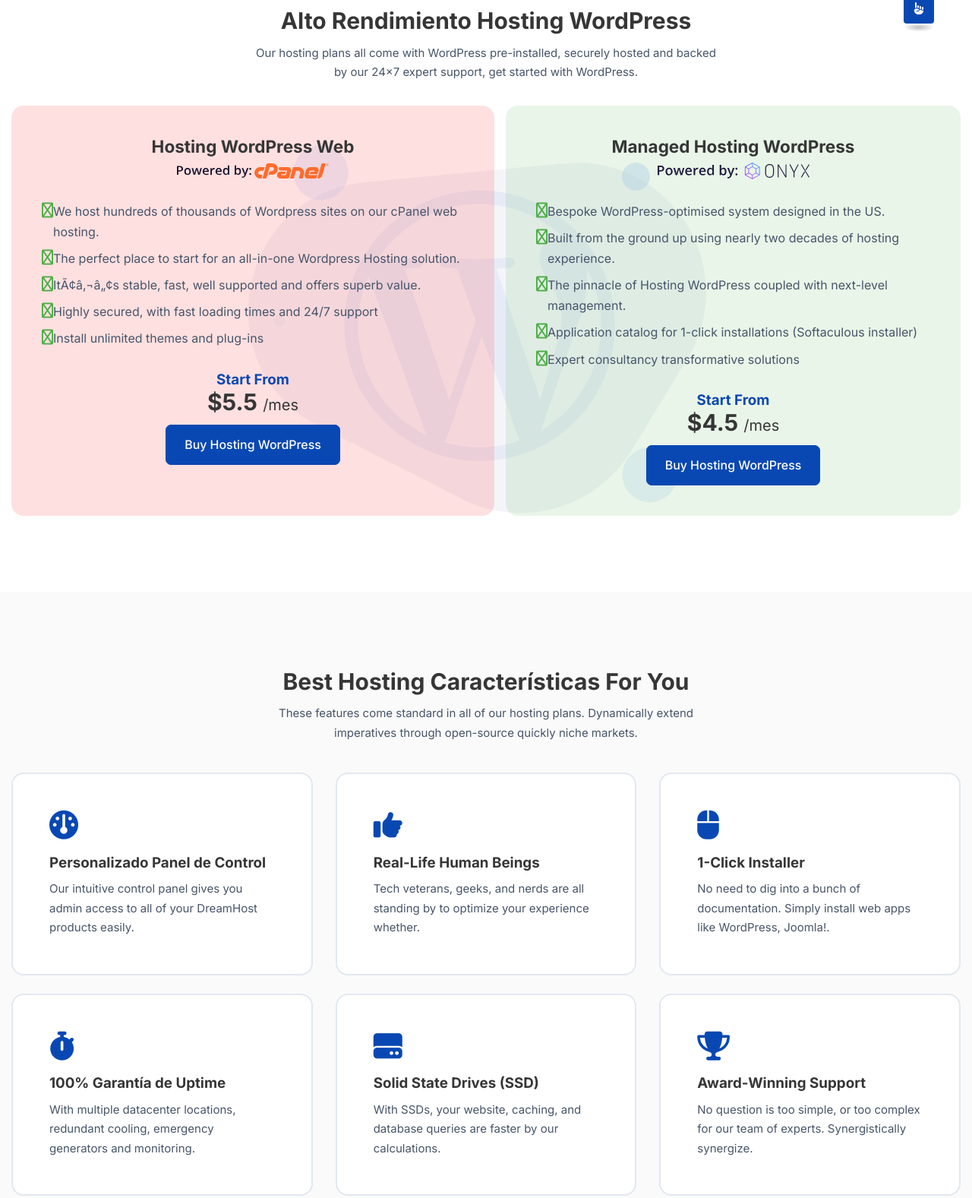
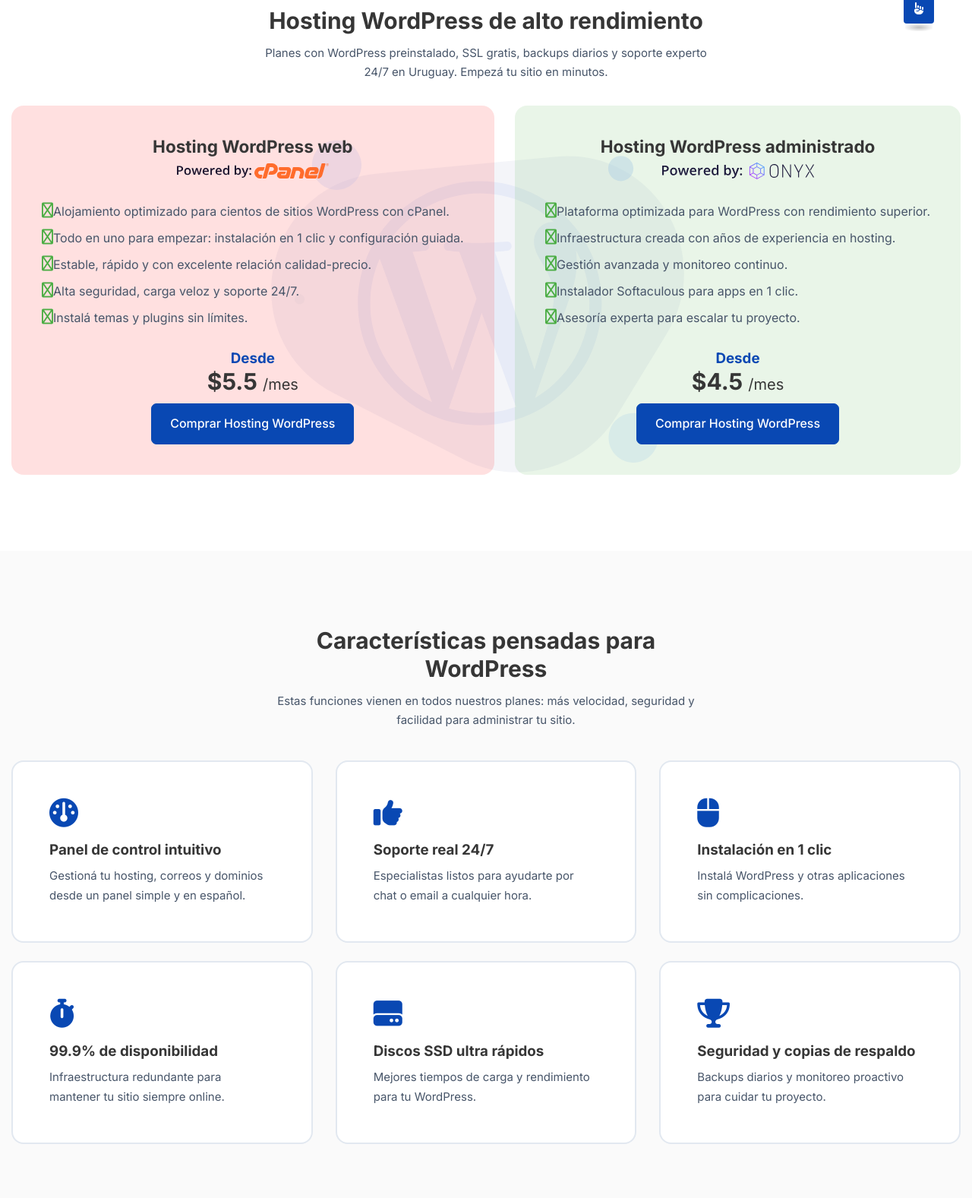
Before and after one commit to Jorguitouy/hostinguruguay.uy, a plain HTML site: page wp-hosting.html in a window 1280 px wide. Shown: the part 809-2386 px from the top of the page at 76% size. Drawn offline with Linux system fonts and the light colour scheme.

Commit message:
localizar wp-hosting: traducir secciones de precios, características, soporte y FAQs a es-UY

```diff
--- a/wp-hosting.html
+++ b/wp-hosting.html
@@ -812,8 +812,8 @@
                 <div class="row justify-content-center">
                     <div class="col-md-9 col-lg-6">
                         <div class="section-heading text-center">
-                            <h2>Alto Rendimiento Hosting WordPress</h2>
-                            <p>Our hosting plans all come with WordPress pre-installed, securely hosted and backed by our 24x7 expert support, get started with WordPress.</p>
+                            <h2>Hosting WordPress de alto rendimiento</h2>
+                            <p>Planes con WordPress preinstalado, SSL gratis, backups diarios y soporte experto 24/7 en Uruguay. Empezá tu sitio en minutos.</p>
                         </div>
                     </div>
                 </div>
@@ -821,38 +821,38 @@
                     <div class="wp-price-wrap" style="background: url('assets/img/wordpress-icon-color.svg')no-repeat center center">
                         <div class="wp-single-price">
                             <div class="wp-price-head mb-4">
-                                <h3 class="mb-1 h4">Hosting WordPress Web</h3>
+                                <h3 class="mb-1 h4">Hosting WordPress web</h3>
                                 <img src="assets/img/powered-by-cpanel.svg" alt="power by cpanel" width="200" class="img-fluid">
                             </div>
                             <ul class="wp-price-feature-list">
-                                <li class="py-1"><i class="far fa-check fa-lg text-success mr-2"></i> <span>We host hundreds of thousands of Wordpress sites on our cPanel web hosting.</span></li>
-                                <li class="py-1"><i class="far fa-check fa-lg text-success mr-2"></i> <span>The perfect place to start for an all-in-one Wordpress Hosting solution.</span></li>
-                                <li class="py-1"><i class="far fa-check fa-lg text-success mr-2"></i> <span>ItÃ¢â‚¬â„¢s stable, fast, well supported and offers superb value.</span></li>
-                                <li class="py-1"><i class="far fa-check fa-lg text-success mr-2"></i> <span>Highly secured, with fast loading times and 24/7 support</span></li>
-                                <li class="py-1"><i class="far fa-check fa-lg text-success mr-2"></i> <span>Install unlimited themes and plug-ins</span></li>
+                                <li class="py-1"><i class="far fa-check fa-lg text-success mr-2"></i> <span>Alojamiento optimizado para cientos de sitios WordPress con cPanel.</span></li>
+                                <li class="py-1"><i class="far fa-check fa-lg text-success mr-2"></i> <span>Todo en uno para empezar: instalación en 1 clic y configuración guiada.</span></li>
+                                <li class="py-1"><i class="far fa-check fa-lg text-success mr-2"></i> <span>Estable, rápido y con excelente relación calidad-precio.</span></li>
+                                <li class="py-1"><i class="far fa-check fa-lg text-success mr-2"></i> <span>Alta seguridad, carga veloz y soporte 24/7.</span></li>
+                                <li class="py-1"><i class="far fa-check fa-lg text-success mr-2"></i> <span>Instalá temas y plugins sin límites.</span></li>
                             </ul>
                             <div class="wp-price-action mt-4">
-                                <h4 class="h5 color-primary mb-0">Start From</h4>
+                                <h4 class="h5 color-primary mb-0">Desde</h4>
                                 <span class="h2 price d-block">$5.5 <small>/mes</small></span>
-                                <a href="#" class="btn btn-primary btn-lg">Buy Hosting WordPress</a>
+                                <a href="#" class="btn btn-primary btn-lg">Comprar Hosting WordPress</a>
                             </div>
                         </div>
                         <div class="wp-single-price">
                             <div class="wp-price-head mb-4">
-                                <h3 class="mb-1 h4">Managed Hosting WordPress</h3>
+                                <h3 class="mb-1 h4">Hosting WordPress administrado</h3>
                                 <img src="assets/img/powered-by-onyx.svg" alt="power by onyx" width="200" class="img-fluid">
                             </div>
                             <ul class="wp-price-feature-list">
-                                <li class="py-1"><i class="far fa-check fa-lg text-success mr-2"></i> <span>Bespoke WordPress-optimised system designed in the US.</span></li>
-                                <li class="py-1"><i class="far fa-check fa-lg text-success mr-2"></i> <span>Built from the ground up using nearly two decades of hosting experience.</span></li>
-                                <li class="py-1"><i class="far fa-check fa-lg text-success mr-2"></i> <span>The pinnacle of Hosting WordPress coupled with next-level management.</span></li>
-                                <li class="py-1"><i class="far fa-check fa-lg text-success mr-2"></i> <span>Application catalog for 1-click installations (Softaculous installer)</span></li>
-                                <li class="py-1"><i class="far fa-check fa-lg text-success mr-2"></i> <span>Expert consultancy transformative solutions</span></li>
+                                <li class="py-1"><i class="far fa-check fa-lg text-success mr-2"></i> <span>Plataforma optimizada para WordPress con rendimiento superior.</span></li>
+                                <li class="py-1"><i class="far fa-check fa-lg text-success mr-2"></i> <span>Infraestructura creada con años de experiencia en hosting.</span></li>
+                                <li class="py-1"><i class="far fa-check fa-lg text-success mr-2"></i> <span>Gestión avanzada y monitoreo continuo.</span></li>
+                                <li class="py-1"><i class="far fa-check fa-lg text-success mr-2"></i> <span>Instalador Softaculous para apps en 1 clic.</span></li>
+                                <li class="py-1"><i class="far fa-check fa-lg text-success mr-2"></i> <span>Asesoría experta para escalar tu proyecto.</span></li>
                             </ul>
                             <div class="wp-price-action mt-4">
-                                <h4 class="h5 color-primary mb-0">Start From</h4>
+                                <h4 class="h5 color-primary mb-0">Desde</h4>
                                 <span class="h2 price d-block">$4.5 <small>/mes</small></span>
-                                <a href="#" class="btn btn-primary btn-lg">Buy Hosting WordPress</a>
+                                <a href="#" class="btn btn-primary btn-lg">Comprar Hosting WordPress</a>
                             </div>
                         </div>
                     </div>
@@ -866,9 +866,8 @@
                 <div class="row justify-content-center">
                     <div class="col-md-9 col-lg-6">
                         <div class="section-heading text-center">
-                            <h2>Best Hosting Características For You</h2>
-                            <p>These features come standard in all of our hosting plans. Dynamically extend
-                                imperatives through open-source quickly niche markets.</p>
+                            <h2>Características pensadas para WordPress</h2>
+                            <p>Estas funciones vienen en todos nuestros planes: más velocidad, seguridad y facilidad para administrar tu sitio.</p>
                         </div>
                     </div>
                 </div>
@@ -879,9 +878,8 @@
                                 <span class="fas fa-gauge icon-size-md color-primary"></span>
                             </div>
                             <div class="features-box-content">
-                                <h5>Personalizado Panel de Control</h5>
-                                <p>Our intuitive control panel gives you admin access to all of your DreamHost products
-                                    easily.</p>
+                                <h5>Panel de control intuitivo</h5>
+                                <p>Gestioná tu hosting, correos y dominios desde un panel simple y en español.</p>
                             </div>
                         </div>
                     </div>
@@ -891,8 +889,8 @@
                                 <span class="fas fa-thumbs-up icon-size-md color-primary"></span>
                             </div>
                             <div class="features-box-content">
-                                <h5>Real-Life Human Beings</h5>
-                                <p>Tech veterans, geeks, and nerds are all standing by to optimize your experience whether.</p>
+                                <h5>Soporte real 24/7</h5>
+                                <p>Especialistas listos para ayudarte por chat o email a cualquier hora.</p>
                             </div>
                         </div>
                     </div>
@@ -902,9 +900,8 @@
                                 <span class="fas fa-mouse icon-size-md color-primary"></span>
                             </div>
                             <div class="features-box-content">
-                                <h5>1-Click Installer</h5>
-                                <p>No need to dig into a bunch of documentation. Simply install web apps like WordPress,
-                                    Joomla!.</p>
+                                <h5>Instalación en 1 clic</h5>
+                                <p>Instalá WordPress y otras aplicaciones sin complicaciones.</p>
                             </div>
                         </div>
                     </div>
@@ -914,9 +911,8 @@
                                 <span class="fas fa-stopwatch icon-size-md color-primary"></span>
                             </div>
                             <div class="features-box-content">
-                                <h5>100% Garantía de Uptime</h5>
-                                <p>With multiple datacenter locations, redundant cooling, emergency generators and
-                                    monitoring.</p>
+                                <h5>99.9% de disponibilidad</h5>
+                                <p>Infraestructura redundante para mantener tu sitio siempre online.</p>
                             </div>
                         </div>
                     </div>
@@ -926,8 +922,8 @@
                                 <span class="fas fa-hard-drive icon-size-md color-primary"></span>
                             </div>
                             <div class="features-box-content">
-                                <h5>Solid State Drives (SSD)</h5>
-                                <p>With SSDs, your website, caching, and database queries are faster by our calculations. </p>
+                                <h5>Discos SSD ultra rápidos</h5>
+                                <p>Mejores tiempos de carga y rendimiento para tu WordPress.</p>
                             </div>
                         </div>
                     </div>
@@ -937,9 +933,8 @@
                                 <span class="fas fa-trophy icon-size-md color-primary"></span>
                             </div>
                             <div class="features-box-content">
-                                <h5>Award-Winning Support</h5>
-                                <p>No question is too simple, or too complex for our team of experts. Synergistically
-                                    synergize.</p>
+                                <h5>Seguridad y copias de respaldo</h5>
+                                <p>Backups diarios y monitoreo proactivo para cuidar tu proyecto.</p>
                             </div>
                         </div>
                     </div>
@@ -953,17 +948,12 @@
                 <div class="row align-items-center justify-content-between">
                     <div class="col-12 col-lg-6">
                         <div class="cta-content-wrap text-white">
-                            <h2 class="text-white">
-                                24/7 Expert Hosting Support Our Personalizadoers Love
-                            </h2>
-                            <p>
-                                Objectively innovate high compellingly maintain progressively pursue
-                                mission-critical information quality imperatives.
-                            </p>
+                            <h2 class="text-white">Soporte experto 24/7 que te acompaña siempre</h2>
+                            <p>Estamos para ayudarte en cada paso: migración, configuración y optimización de tu WordPress.</p>
                         </div>
                         <div class="support-action d-inline-flex flex-wrap">
-                            <a href="mailto:support@yourdomain.com" class="me-3 text-info"><i class="fas fa-comment me-1 text-tertiary"></i>
-                                <span>support@yourdomain.com</span></a>
+                            <a href="mailto:soporte@hostinguruguay.uy" class="me-3 text-info"><i class="fas fa-comment me-1 text-tertiary"></i>
+                                <span>soporte@hostinguruguay.uy</span></a>
                             <a href="tel:+00123456789" class="mb-0 text-info"><i class="fas fa-phone-alt me-1 text-tertiary"></i>
                                 <span>+00123456789</span></a>
                         </div>
@@ -984,8 +974,8 @@
                 <div class="row justify-content-center">
                     <div class="col-md-9 col-lg-6">
                         <div class="section-heading text-center mb-5">
-                            <h2>Frequently Asked Queries</h2>
-                            <p>Efficiently productivate reliable paradigms before ubiquitous models. Continually utilize frictionless expertise whereas tactical relationships. Still have questions? Contact us</p>
+                            <h2>Preguntas frecuentes</h2>
+                            <p>Resolvemos las dudas más comunes sobre nuestros planes de WordPress. ¿Tenés otra consulta? Escribinos y te ayudamos 24/7.</p>
                         </div>
                     </div>
                 </div>
@@ -996,40 +986,40 @@
                             <!-- Item -->
                             <div class="accordion-item">
                                 <h2 class="accordion-header" id="headingOne">
-                                    <button class="accordion-button" type="button" data-bs-toggle="collapse" data-bs-target="#collapseOne" aria-expanded="true" aria-controls="collapseOne">If I have a WordPress site hosted somewhere else, can I move it to Kohost?</button>
+                                    <button class="accordion-button" type="button" data-bs-toggle="collapse" data-bs-target="#collapseOne" aria-expanded="true" aria-controls="collapseOne">Tengo mi sitio en otro hosting, ¿puedo migrarlo a Hosting Uruguay?</button>
                                 </h2>
                                 <div class="accordion-collapse collapse show" id="collapseOne" aria-labelledby="headingOne" data-bs-parent="#accordionExample">
-                                    <div class="accordion-body">Credibly maximize open-source methodologies via sustainable synergy. Dynamically predominate diverse architectures via user-centric technologies. Credibly enable clicks-and-mortar services whereas extensive services. Proactively integrate orthogonal technologies whereas seamless networks. Dynamically transition intermandated communities via premier mindshare.</div>
+                                    <div class="accordion-body">Sí. Realizamos la migración gratuita de tu WordPress sin cortes y coordinada por nuestro equipo técnico. Trasladamos archivos, base de datos y ajustamos DNS.</div>
                                 </div>
                             </div>
 
                             <!-- Item -->
                             <div class="accordion-item">
                                 <h2 class="accordion-header" id="headingTwo">
-                                    <button class="accordion-button collapsed" type="button" data-bs-toggle="collapse" data-bs-target="#collapseTwo" aria-expanded="false" aria-controls="collapseTwo">WhatÃ¢â‚¬â„¢s the difference between Hosting WordPress and shared Hosting Web?</button>
+                                    <button class="accordion-button collapsed" type="button" data-bs-toggle="collapse" data-bs-target="#collapseTwo" aria-expanded="false" aria-controls="collapseTwo">¿Cuál es la diferencia entre Hosting WordPress y hosting compartido?</button>
                                 </h2>
                                 <div class="accordion-collapse collapse" id="collapseTwo" aria-labelledby="headingTwo" data-bs-parent="#accordionExample">
-                                    <div class="accordion-body">Energistically conceptualize visionary results and premier best practices. Enthusiastically innovate leveraged testing procedures rather than progressive experiences. Uniquely incubate bricks-and-clicks potentialities and process-centric "outside the box" thinking. Dramatically recaptiualize magnetic services rather than fully tested products. Appropriately productize innovative convergence before superior niches.</div>
+                                    <div class="accordion-body">El Hosting WordPress está optimizado para este CMS: mejor caché, seguridad y velocidad. El compartido es generalista y sirve para varios tipos de proyectos.</div>
                                 </div>
                             </div>
 
                             <!-- Item -->
                             <div class="accordion-item">
                                 <h2 class="accordion-header" id="headingThree">
-                                    <button class="accordion-button collapsed" type="button" data-bs-toggle="collapse" data-bs-target="#collapseThree" aria-expanded="false" aria-controls="collapseThree">How do I know what Hosting WordPress plan is best for me?</button>
+                                    <button class="accordion-button collapsed" type="button" data-bs-toggle="collapse" data-bs-target="#collapseThree" aria-expanded="false" aria-controls="collapseThree">¿Cómo elijo el plan de WordPress adecuado?</button>
                                 </h2>
                                 <div class="accordion-collapse collapse" id="collapseThree" aria-labelledby="headingThree" data-bs-parent="#accordionExample">
-                                    <div class="accordion-body">Compellingly utilize go forward portals with go forward manufactured products. Continually evolve clicks-and-mortar web services and just in time quality vectors. Holisticly envisioneer unique technology whereas equity invested networks. Dynamically target reliable services without multifunctional convergence. Seamlessly visualize resource-leveling vortals after prospective partnerships.</div>
+                                    <div class="accordion-body">Depende del tráfico, el uso de plugins/temas y los recursos (CPU/RAM). Si estás en duda, contactanos y te asesoramos según tu caso.</div>
                                 </div>
                             </div>
 
                             <!-- Item -->
                             <div class="accordion-item">
                                 <h2 class="accordion-header" id="headingFour">
-                                    <button class="accordion-button collapsed" type="button" data-bs-toggle="collapse" data-bs-target="#collapseFour" aria-expanded="false" aria-controls="collapseFour">Is email included with Hosting WordPress?</button>
+                                    <button class="accordion-button collapsed" type="button" data-bs-toggle="collapse" data-bs-target="#collapseFour" aria-expanded="false" aria-controls="collapseFour">¿El hosting incluye cuentas de correo?</button>
                                 </h2>
                                 <div class="accordion-collapse collapse" id="collapseFour" aria-labelledby="headingFour" data-bs-parent="#accordionExample">
-                                    <div class="accordion-body">Profesionally integrate optimal initiatives for progressive "outside the box" thinking. Intrinsicly drive real-time synergy with bleeding-edge growth strategies. Synergistically productize mission-critical portals vis-a-vis interactive customer service. Synergistically predominate B2B outsourcing for magnetic synergy. Energistically optimize synergistic expertise whereas premier results.</div>
+                                    <div class="accordion-body">Sí, podés crear cuentas de correo con tu dominio, con antispam y asistencia para configurarlas en tus dispositivos.</div>
                                 </div>
                             </div>
                         </div>
```
